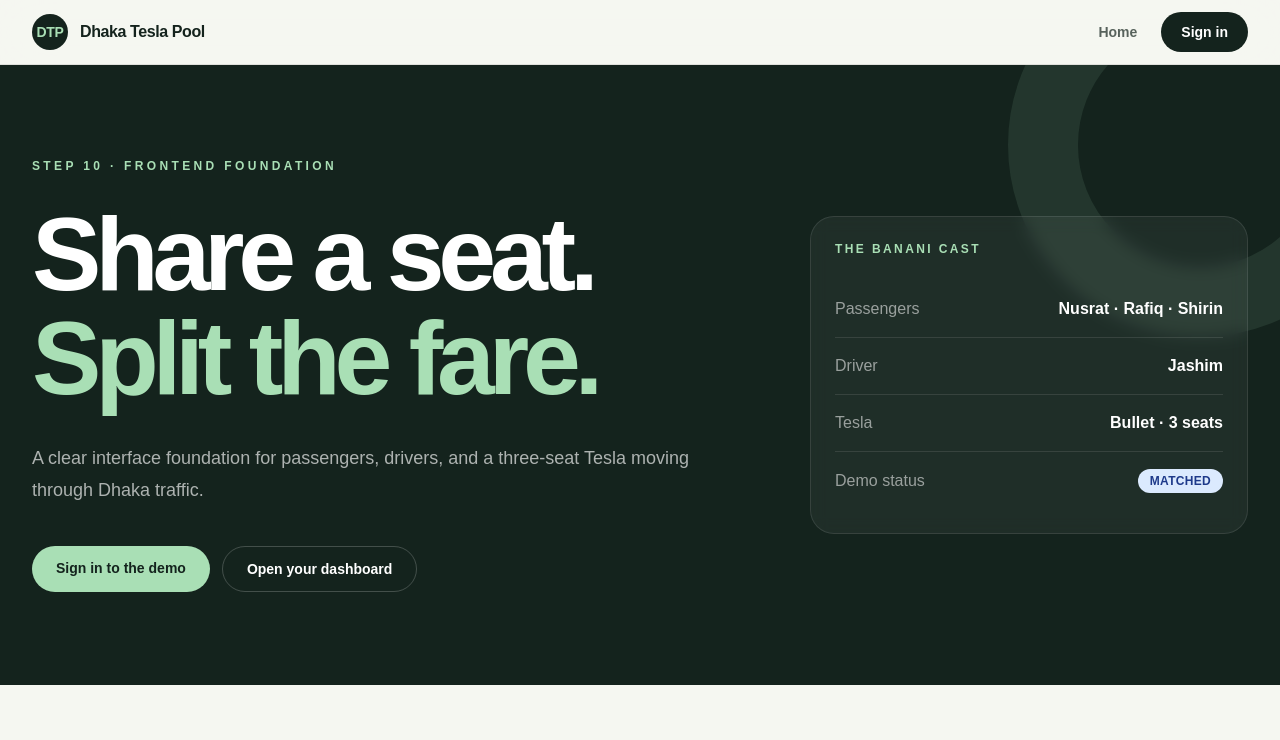
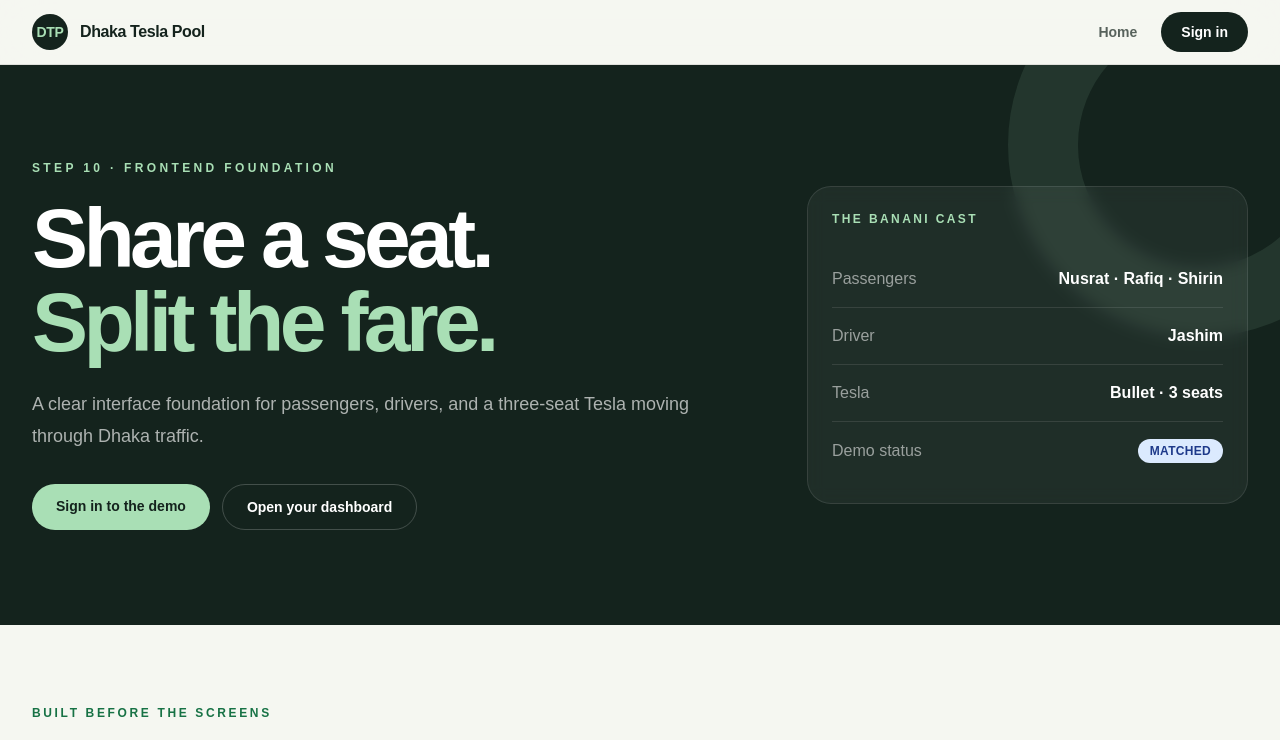
Before and after one commit to redwan786/dhaka-tesla-pool-v2, a Next.js app in the folder apps/web/: page / in a window 1280 px wide. Shown: the top 740 px of the page. Built offline with nearby package versions, Linux system fonts and the light colour scheme; no server answers.

Commit message:
fix(web): compact homepage hero for desktop viewports

```diff
--- a/apps/web/app/page.tsx
+++ b/apps/web/app/page.tsx
@@ -13,16 +13,16 @@ export default function HomePage() {
     <main>
       <section className="relative overflow-hidden bg-ink text-white">
         <div className="absolute -right-28 -top-28 h-96 w-96 rounded-full border-[70px] border-mint/10" />
-        <div className="mx-auto grid min-h-[620px] max-w-7xl items-center gap-12 px-5 py-20 sm:px-8 lg:grid-cols-[1.25fr_.75fr]">
+        <div className="mx-auto grid min-h-[560px] max-w-7xl items-center gap-10 px-5 py-16 sm:px-8 lg:grid-cols-[1.25fr_.75fr]">
           <div className="relative z-10">
             <p className="text-xs font-extrabold uppercase tracking-[0.28em] text-mint">Step 10 · Frontend foundation</p>
-            <h1 className="mt-7 max-w-4xl text-5xl font-black leading-[0.92] tracking-[-0.06em] sm:text-7xl lg:text-[5.75rem] xl:text-[6.5rem]">
+            <h1 className="mt-5 max-w-4xl text-5xl font-black leading-[0.94] tracking-[-0.055em] sm:text-6xl lg:text-[4.75rem] xl:text-[5.25rem]">
               Share a seat.<br /><span className="text-mint">Split the fare.</span>
             </h1>
-            <p className="mt-8 max-w-2xl text-lg leading-8 text-white/65">
+            <p className="mt-6 max-w-2xl text-lg leading-8 text-white/65">
               A clear interface foundation for passengers, drivers, and a three-seat Tesla moving through Dhaka traffic.
             </p>
-            <div className="mt-10 flex flex-wrap gap-3">
+            <div className="mt-8 flex flex-wrap gap-3">
               <Link className="rounded-full bg-mint px-6 py-3 text-sm font-black text-ink transition hover:bg-white" href="/login">
                 Sign in to the demo
               </Link>
```
